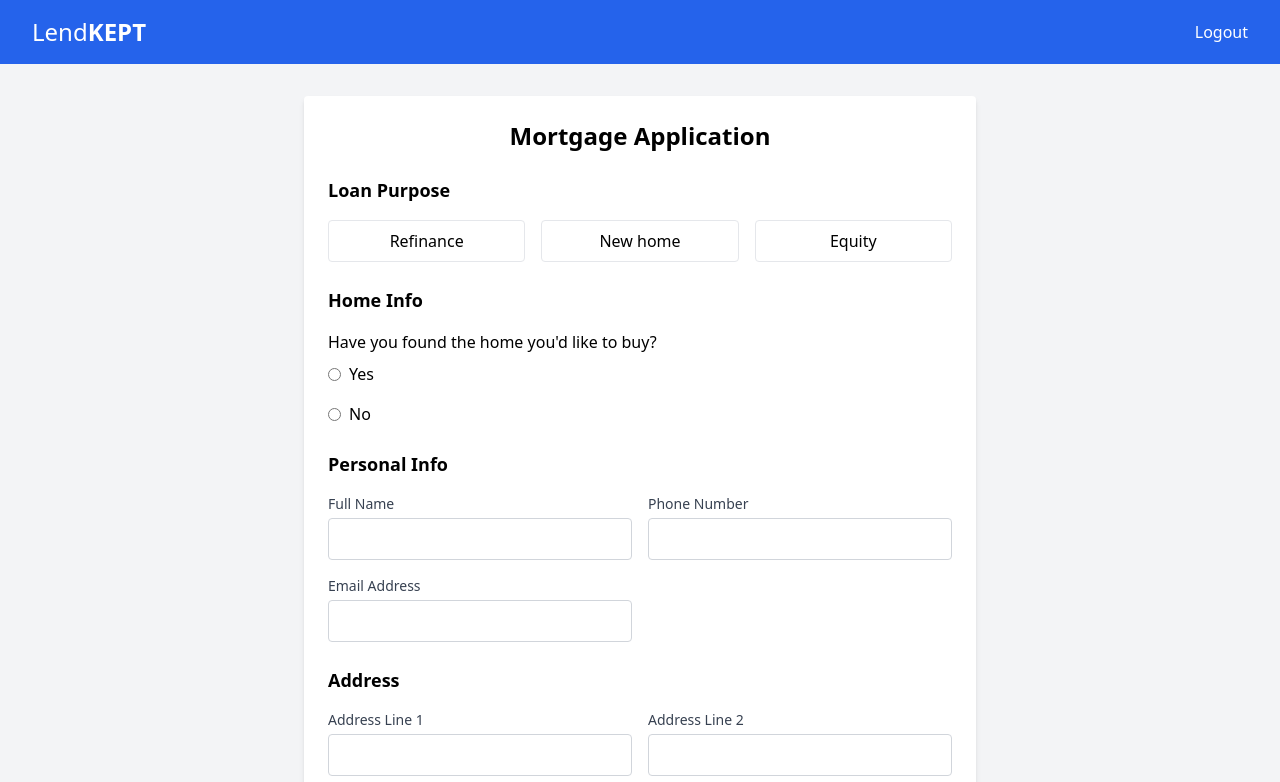
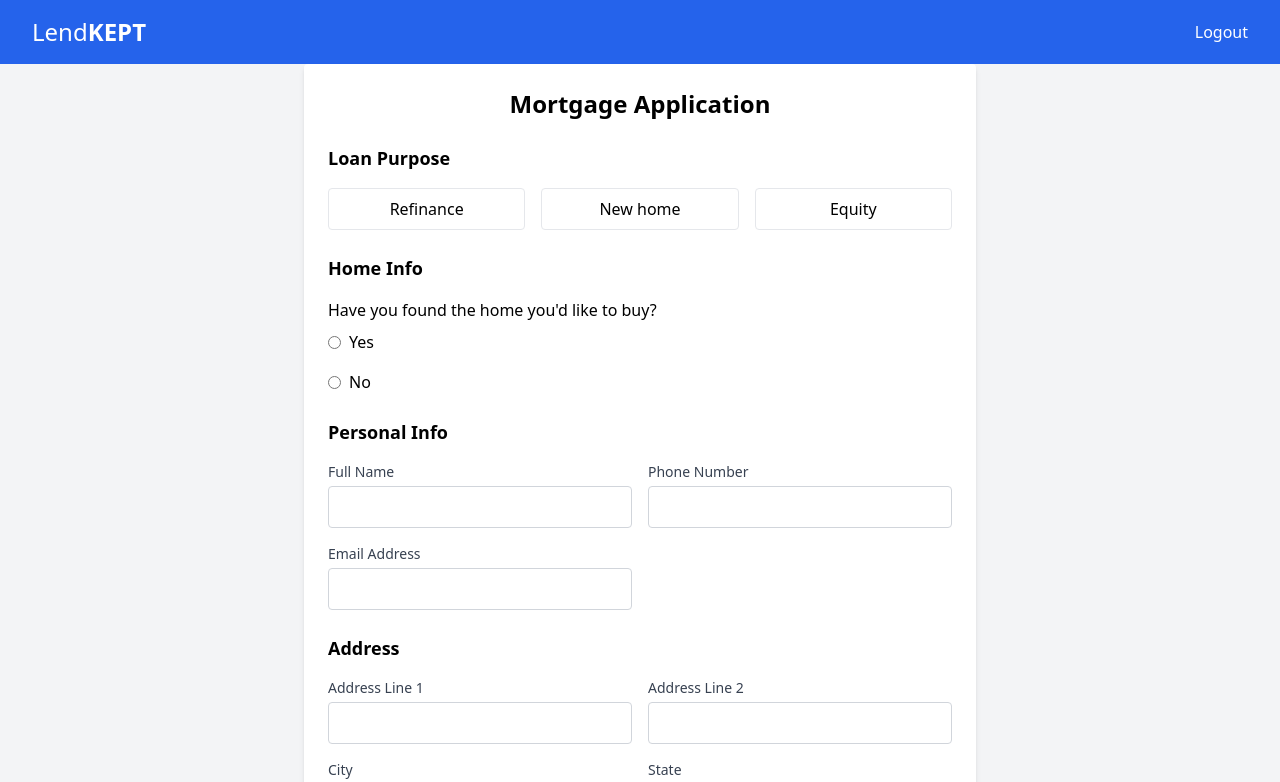
Before and after one commit to 7thround/lendkept, a Next.js app: page /apply in a window 1280 px wide. Shown: the top 782 px of the page. Built offline with nearby package versions, Linux system fonts and the light colour scheme.

Commit message:
fx padding

```diff
--- a/pages/apply.tsx
+++ b/pages/apply.tsx
@@ -53,7 +53,7 @@ const MortgageApplicationForm = () => {
   return (
     <form
       onSubmit={handleSubmit}
-      className="max-w-2xl mx-auto p-6 bg-white shadow-md rounded my-8"
+      className="max-w-2xl mx-auto p-6 bg-white shadow-md rounded"
     >
       <h1 className="text-2xl font-bold mb-6 text-center">
         Mortgage Application
```
